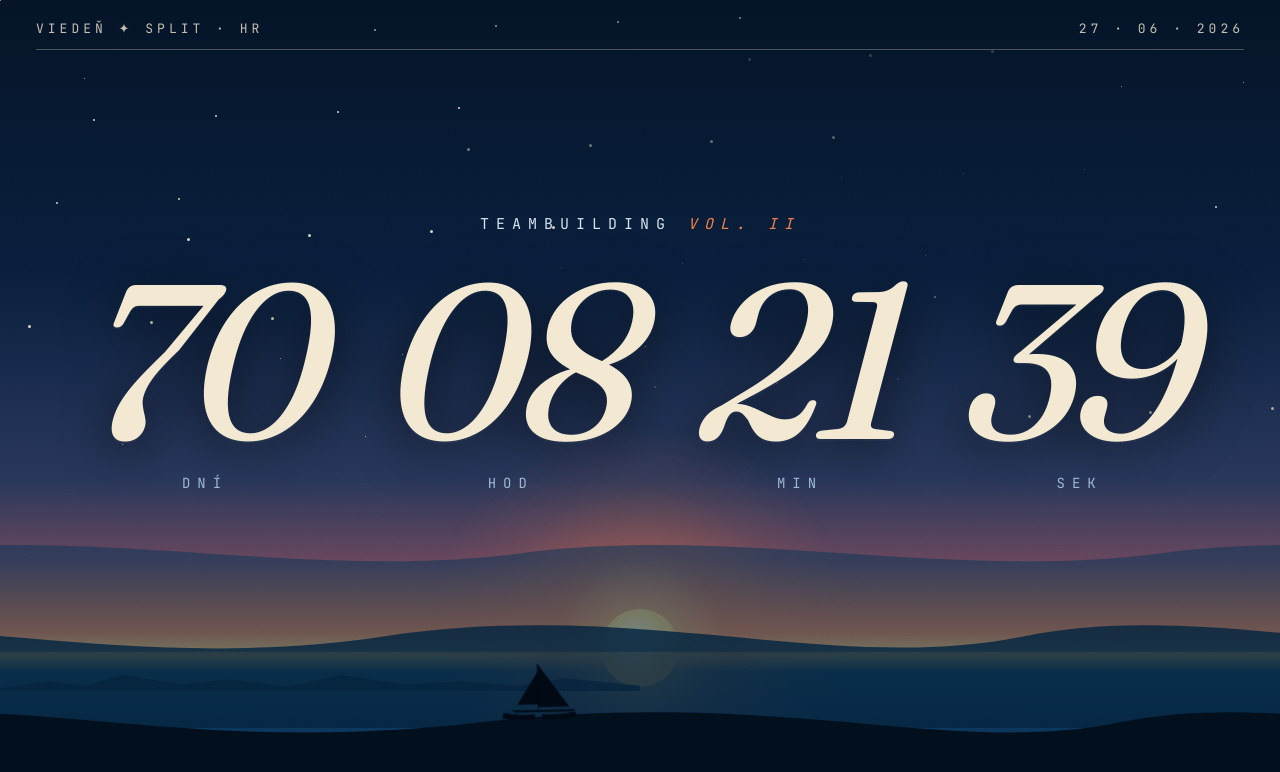
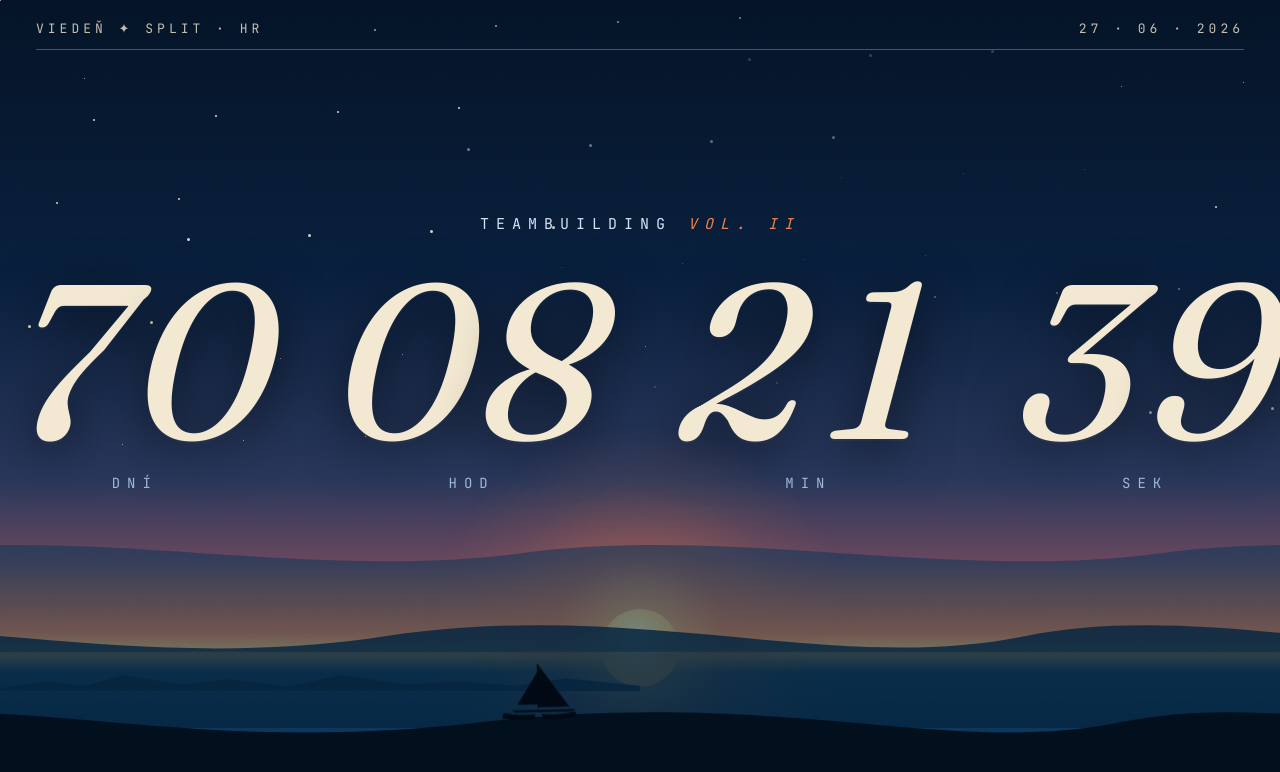
Before and after one commit to LaposAconsulting/countdown, a Next.js app: page / in a window 1280 px wide. Shown: the top 772 px of the page. Built offline with nearby package versions, Linux system fonts and the light colour scheme.

Commit message:
shifting fix

```diff
--- a/app/globals.css
+++ b/app/globals.css
@@ -268,11 +268,27 @@ html, body {
   font-style: italic;
   font-size: 300px;
   line-height: 0.82;
-  letter-spacing: -14px;
+  letter-spacing: -6px;
   color: #f3e9d2;
   -webkit-font-feature-settings: "tnum", "lnum";
   font-feature-settings: "tnum", "lnum";
+  -webkit-font-variant-numeric: tabular-nums;
+  font-variant-numeric: tabular-nums;
   text-shadow: 0 10px 50px rgba(0,0,0,0.6), 0 2px 0 rgba(255,255,255,0.04);
+  display: -webkit-inline-box;
+  display: -webkit-inline-flex;
+  display: inline-flex;
+  white-space: nowrap;
+}
+
+/* Fixed-width digit cell — keeps italic serif numbers from shifting
+   when the value changes. Ratio is tuned for Fraunces italic. */
+.dig {
+  display: inline-block;
+  width: 0.62em;
+  text-align: center;
+  -webkit-font-variant-numeric: tabular-nums;
+  font-variant-numeric: tabular-nums;
 }
 .lbl {
   margin-top: 34px;
@@ -299,7 +315,7 @@ html, body {
 
 /* 720p / smaller */
 @media (max-width: 1440px) {
-  .num { font-size: 220px; letter-spacing: -10px; }
+  .num { font-size: 220px; letter-spacing: -4px; }
   .cell { padding: 0 32px; }
   .topbar { font-size: 13px; letter-spacing: 4px; padding: 20px 36px 0 36px; }
   .rule { margin: 12px 36px 0 36px; }
@@ -311,7 +327,7 @@ html, body {
 
 /* 4K TVs */
 @media (min-width: 2560px) {
-  .num { font-size: 440px; letter-spacing: -22px; }
+  .num { font-size: 440px; letter-spacing: -10px; }
   .cell { padding: 0 80px; }
   .topbar { font-size: 26px; letter-spacing: 8px; padding: 48px 80px 0 80px; }
   .rule { margin: 20px 80px 0 80px; }
--- a/app/page.tsx
+++ b/app/page.tsx
@@ -43,10 +43,22 @@ const STARS = (() => {
 export default function Page() {
   const t = compute(Date.now());
 
+  // ES5-safe ticker. Updates each digit cell individually so the italic
+  // numbers don't shift horizontally when the value changes.
   const tickerJs =
     "(function(){var T=" +
     TARGET_MS +
-    ";function p(n){n=String(n);return n.length<2?'0'+n:n;}function t(){var m=T-(new Date()).getTime();if(m<0)m=0;var d=Math.floor(m/86400000);var h=Math.floor((m%86400000)/3600000);var mi=Math.floor((m%3600000)/60000);var s=Math.floor((m%60000)/1000);var e;e=document.getElementById('cd-d');if(e)e.innerHTML=p(d);e=document.getElementById('cd-h');if(e)e.innerHTML=p(h);e=document.getElementById('cd-m');if(e)e.innerHTML=p(mi);e=document.getElementById('cd-s');if(e)e.innerHTML=p(s);}t();setInterval(t,1000);})();";
+    ";function pad(n){n=String(n);return n.length<2?'0'+n:n;}function setDigits(id,val){var s=pad(val);var a=document.getElementById(id+'-0');var b=document.getElementById(id+'-1');if(a&&a.firstChild)a.firstChild.nodeValue=s.charAt(0);else if(a)a.innerHTML=s.charAt(0);if(b&&b.firstChild)b.firstChild.nodeValue=s.charAt(1);else if(b)b.innerHTML=s.charAt(1);}function tick(){var m=T-(new Date()).getTime();if(m<0)m=0;setDigits('cd-d',Math.floor(m/86400000));setDigits('cd-h',Math.floor((m%86400000)/3600000));setDigits('cd-m',Math.floor((m%3600000)/60000));setDigits('cd-s',Math.floor((m%60000)/1000));}tick();setInterval(tick,1000);})();";
+
+  function Num({ id, value }: { id: string; value: number }) {
+    const s = pad2(value);
+    return (
+      <span id={id} className="num">
+        <span id={id + "-0"} className="dig">{s.charAt(0)}</span>
+        <span id={id + "-1"} className="dig">{s.charAt(1)}</span>
+      </span>
+    );
+  }
 
   return (
     <main className="stage">
@@ -140,19 +152,19 @@ export default function Page() {
 
           <div className="countdown rise" style={{ WebkitAnimationDelay: "160ms", animationDelay: "160ms" }}>
             <div className="cell">
-              <span id="cd-d" className="num">{pad2(t.d)}</span>
+              <Num id="cd-d" value={t.d} />
               <span className="lbl">dn&iacute;</span>
             </div>
             <div className="cell">
-              <span id="cd-h" className="num">{pad2(t.h)}</span>
+              <Num id="cd-h" value={t.h} />
               <span className="lbl">hod</span>
             </div>
             <div className="cell">
-              <span id="cd-m" className="num">{pad2(t.m)}</span>
+              <Num id="cd-m" value={t.m} />
               <span className="lbl">min</span>
             </div>
             <div className="cell">
-              <span id="cd-s" className="num">{pad2(t.s)}</span>
+              <Num id="cd-s" value={t.s} />
               <span className="lbl">sek</span>
             </div>
           </div>
```
